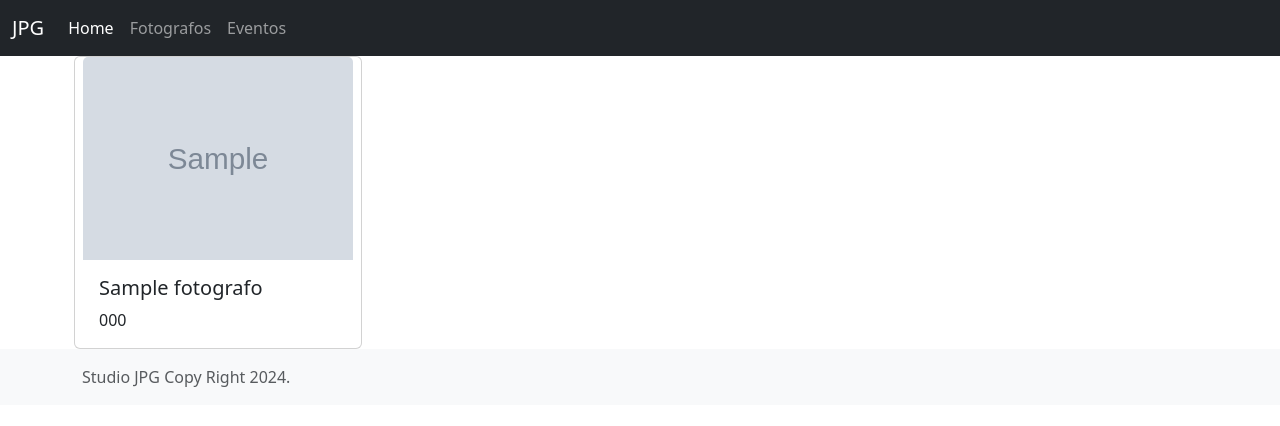
After one commit to MusicoTurista/estudio-fotografico-django, a Django app: page /fotografo in a window 1280 px wide. The commit adds this page. Shown: the top 426 px of the page. Run offline with Django 5.2, Linux system fonts and the light colour scheme; tables that the repository leaves empty hold one stand-in row (values such as "Sample post"); grey boxes marked "Sample" are stand-in pictures; some libraries are stand-ins or nearby versions.

Commit message:
adição da pagina de fotografos

```diff
--- /dev/null
+++ b/sgf/aplic/templates/base.html
@@ -0,0 +1,30 @@
+{% load static %}
+{% load bootstrap5 %}
+
+<!DOCTYPE html>
+<html>
+<head>
+    <meta charset="utf-8">
+<meta name="viewport" content="width=device-width, initial-scale=1">
+
+    <title>Studio JPG</title>
+     {% bootstrap_css %}
+</head>
+
+<body class="d-flex flex-column h-100">
+<header>
+<!--     aqui eu tenho que injetar o meu navbar       -->
+    {% include 'navbar.html' %}
+</header>
+
+<main>
+<!--    Injetar qualquer página que eu clicar -->
+    {% block content %} {% endblock %}
+</main>
+
+<!--    Injetar footer aqui -->
+    {% include 'footer.html' %}
+
+    {% bootstrap_javascript %}
+</body>
+</html>
--- /dev/null
+++ b/sgf/aplic/templates/footer.html
@@ -0,0 +1,6 @@
+<footer class="footer mt-auto py-3 bg-light">
+  <div class="container">
+    <span class="text-muted">Studio JPG</span>
+    <span class="text-muted">Copy Right 2024.</span>
+  </div>
+</footer>
--- /dev/null
+++ b/sgf/aplic/templates/fotografo.html
@@ -0,0 +1,25 @@
+{% extends 'base.html'  %}
+
+{% block content %}
+
+
+<div class="container">
+<!-- Listagem de Fotografos -->
+<div class="row row-cols-1 row-cols-sm-2 row-cols-md-3 g-3">
+
+    {% for fotografo in fotografos %}
+       <div class="card" style="width: 18rem;">
+          <img src="{{ fotografo.imagem.url }}" class="card-img-top" alt="...">
+          <div class="card-body">
+            <h5 class="card-title">{{fotografo.nome}}</h5>
+            <p class="card-text">
+                {{fotografo.telefone}}
+            </p>
+          </div>
+        </div>
+    {% endfor %}
+
+      </div>
+</div>
+
+{% endblock %}
--- /dev/null
+++ b/sgf/aplic/templates/navbar.html
@@ -0,0 +1,22 @@
+<nav class="navbar navbar-expand-md navbar-dark bg-dark" aria-label="Fourth navbar example">
+    <div class="container-fluid">
+      <a class="navbar-brand" href="#">JPG</a>
+      <button class="navbar-toggler" type="button" data-bs-toggle="collapse" data-bs-target="#navbarsExample04" aria-controls="navbarsExample04" aria-expanded="false" aria-label="Toggle navigation">
+        <span class="navbar-toggler-icon"></span>
+      </button>
+
+      <div class="collapse navbar-collapse" id="navbarsExample04">
+        <ul class="navbar-nav me-auto mb-2 mb-md-0">
+          <li class="nav-item">
+            <a class="nav-link active" aria-current="page" href="/">Home</a>
+          </li>
+          <li class="nav-item">
+            <a class="nav-link" href="fotografo">Fotografos</a>
+          </li>
+          <li class="nav-item">
+            <a class="nav-link" href="professor">Eventos</a>
+          </li>
+        </ul>
+      </div>
+    </div>
+  </nav>
--- a/sgf/aplic/urls.py
+++ b/sgf/aplic/urls.py
@@ -4,4 +4,5 @@ from .views import *
 
 urlpatterns = [
     path('', IndexView.as_view(), name='index'),
+    path('fotografo', FotografoView.as_view(), name='fotografo'),
 ]
--- a/sgf/aplic/views.py
+++ b/sgf/aplic/views.py
@@ -1,11 +1,19 @@
 from django.shortcuts import render
-
+from .models import *
 # Create your views here.
 
 from django.views.generic import TemplateView
 
 class IndexView(TemplateView):
     template_name = 'index.html'
+
     def get_context_data(self, **kwargs):
         context = super(IndexView, self).get_context_data(**kwargs)
         return context
+
+class FotografoView(TemplateView):
+    template_name = 'fotografo.html'
+    def get_context_data(self, **kwargs):
+        context = super(FotografoView, self).get_context_data(**kwargs)
+        context['fotografos'] = Fotografo.objects.order_by('-nome').all()
+        return context
--- a/sgf/sgf/settings.py
+++ b/sgf/sgf/settings.py
@@ -33,6 +33,7 @@ ALLOWED_HOSTS = ['*']
 
 INSTALLED_APPS = [
     'aplic',
+    'bootstrap5',
     'django.contrib.admin',
     'django.contrib.auth',
     'django.contrib.contenttypes',
```
Also changed, not shown: sgf/aplic/templates/index.html (+22 -10 lines), sgf/aplic/migrations/0002_alter_entrega_data.py (added), sgf/media/28271023-c6bf-47d5-8891-a4c00ac393a9.png (added), sgf/media/905108e9-917b-489d-ae6a-1753e0bdffa4.png (added), sgf/media/f0f74321-90cf-4b34-9035-c92befb1e51e.png (added), sgf/media/f0f74321-90cf-4b34-9035-c92befb1e51e.thumb.png (added).
